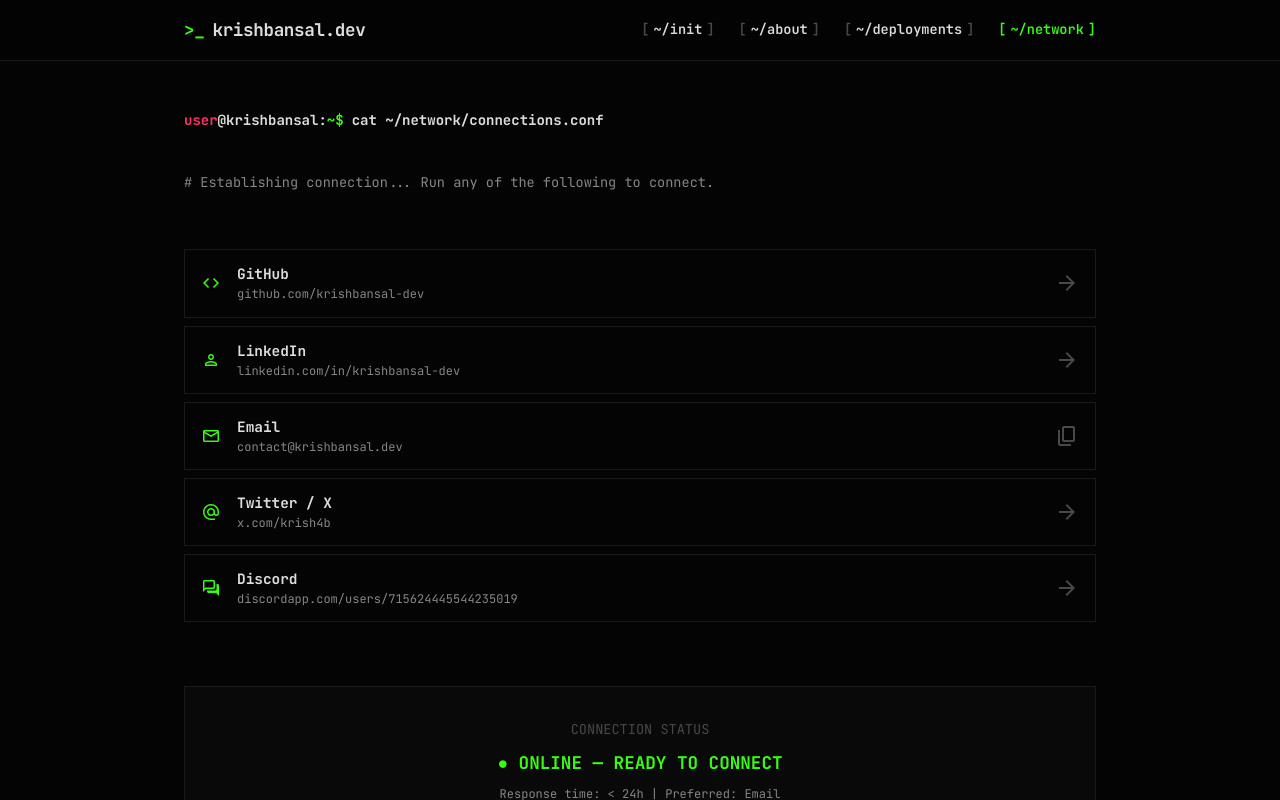
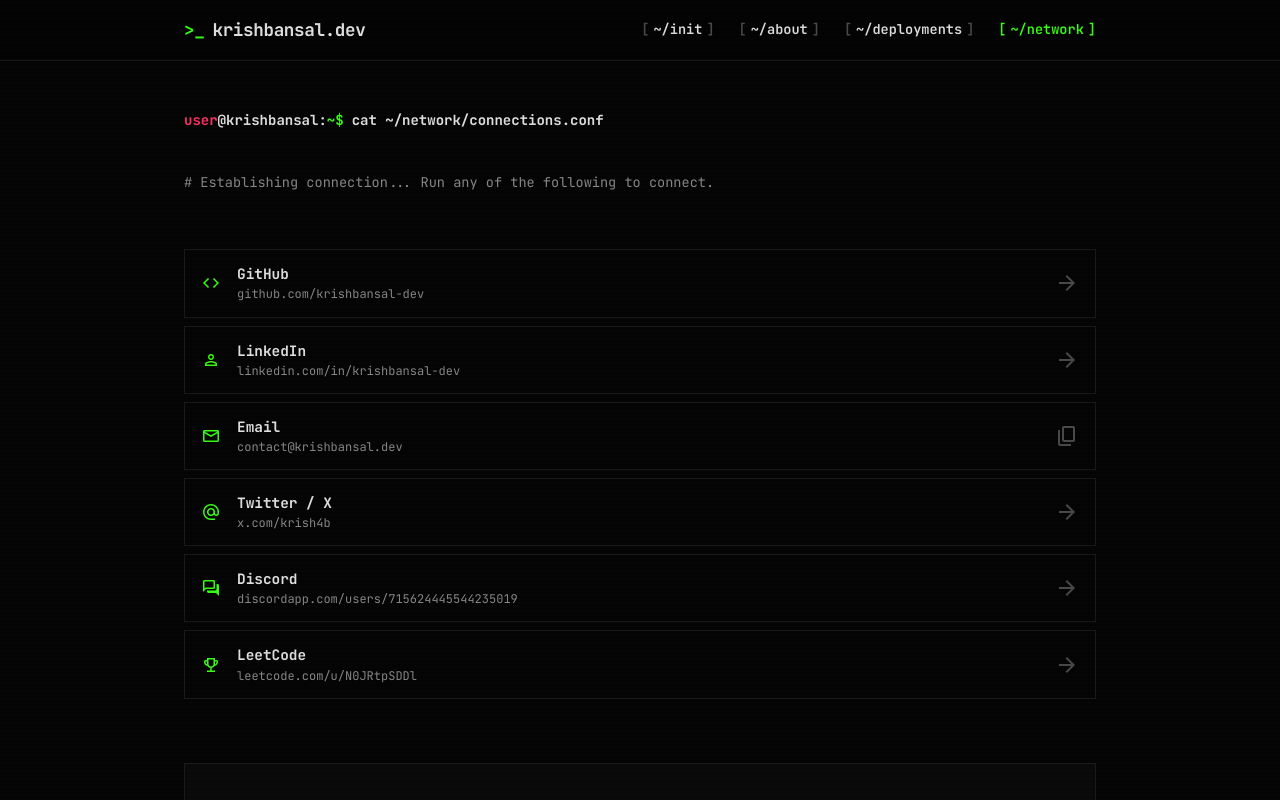
Before and after one commit to krishbansal-dev/krishbansal.dev, a React (Vite) app: page /network in a window 1280 px wide. Shown: the top 800 px of the page. Built offline with nearby package versions, Linux system fonts and the light colour scheme.

Commit message:
add leetcode to network page

```diff
--- a/src/pages/NetworkPage.jsx
+++ b/src/pages/NetworkPage.jsx
@@ -37,6 +37,13 @@
     href: 'https://discordapp.com/users/715624445544235019',
     icon: 'forum',
     desc: 'discordapp.com/users/715624445544235019',
+    type: 'link',
+  },
+  {
+    label: 'LeetCode',
+    href: 'https://leetcode.com/u/N0JRtpSDDl/',
+    icon: 'trophy',
+    desc: 'leetcode.com/u/N0JRtpSDDl',
     type: 'link',
   },
 ]
```
